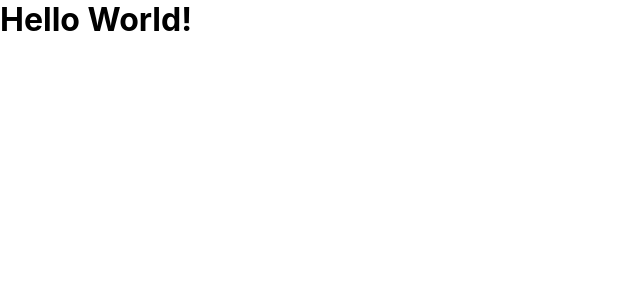
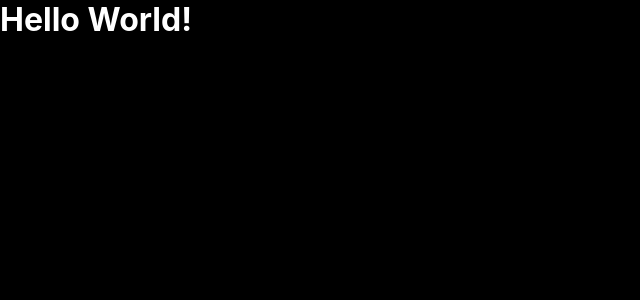
Before and after one commit to MsNiyaJ/taskmanager, a React (Create React App) app: page / in a window 1280 px wide. Shown: the top 300 px of the page, without its empty margins (0-640 px from the left). Built offline with nearby package versions, Linux system fonts and the light colour scheme.

Commit message:
set theme for app

```diff
--- a/src/App.tsx
+++ b/src/App.tsx
@@ -1,8 +1,21 @@
 import React from 'react';
+import { useSelector } from 'react-redux';
+import { RootState } from '.';
 
 function App() {
+  const display = useSelector((state: RootState) => state.display);
+
+  const styles = {
+    theme: {
+      backgroundColor: display === 'dark' ? '#000' : '#fff',
+      color: display === 'dark' ? '#fff' : '#000',
+      width: '100vw',
+      height: '100vh',
+    },
+  };
+
   return (
-    <div className="App">
+    <div className="App" style={styles.theme}>
       <h1>Hello World!</h1>
     </div>
   );
```
